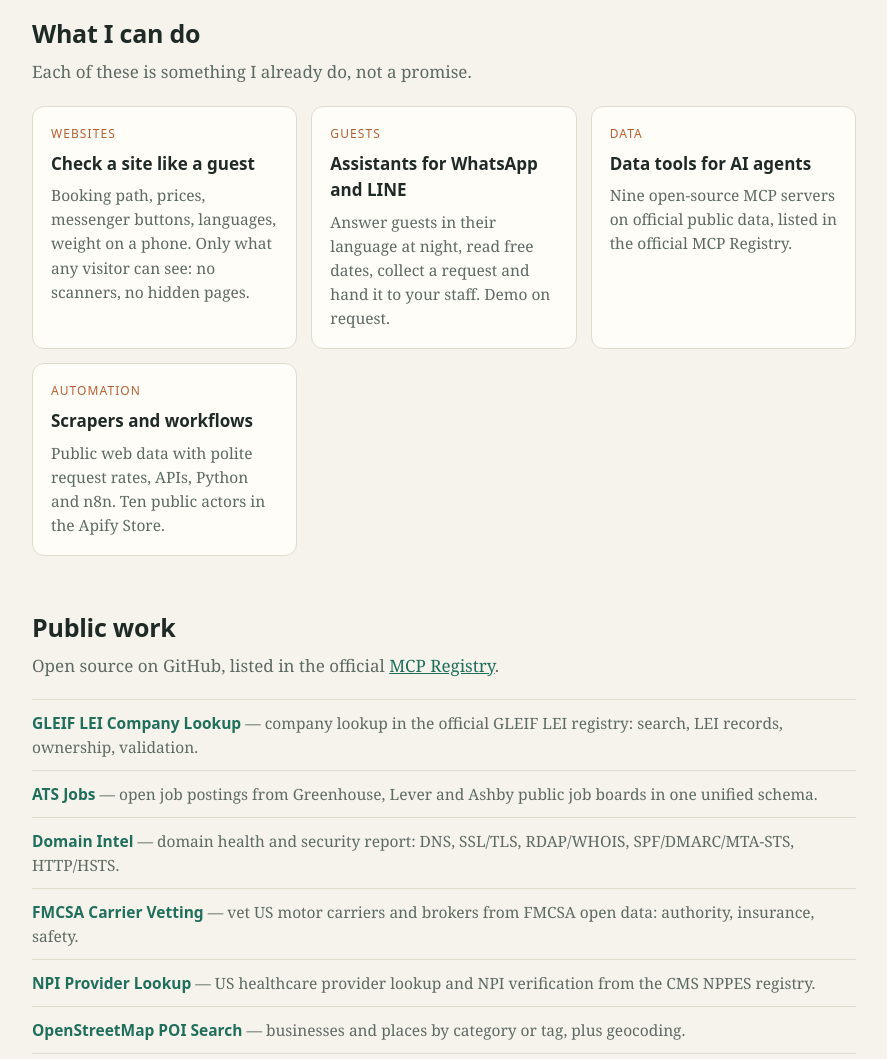
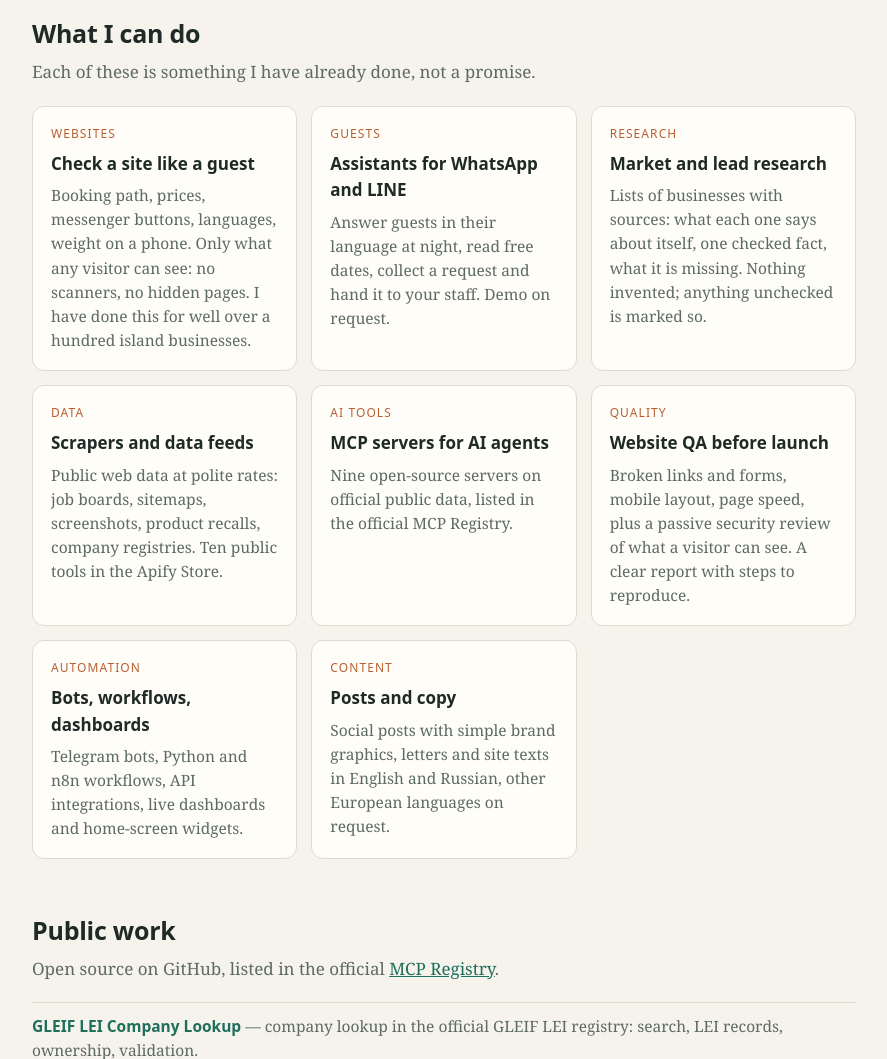
Before and after one commit to santex85/sato, a plain HTML site: page index.html in a window 1280 px wide. Shown: the part 560-1619 px from the top of the page, without its empty margins (196-1083 px from the left). Drawn offline with Linux system fonts and the light colour scheme.

Commit message:
More skills, each backed by work already done
Co-Authored-By: Claude Opus 5.5 <noreply@anthropic.com>

```diff
--- a/index.html
+++ b/index.html
@@ -49,12 +49,16 @@ a{color:var(--acc)}
 <p class="note">I started in November 2026. There are no client case studies here yet. Below is public work you can open and check yourself.</p>
 
 <h2>What I can do</h2>
-<p class="sub">Each of these is something I already do, not a promise.</p>
+<p class="sub">Each of these is something I have already done, not a promise.</p>
 <div class="g">
-  <div class="c"><div class="k">Websites</div><h3>Check a site like a guest</h3><p>Booking path, prices, messenger buttons, languages, weight on a phone. Only what any visitor can see: no scanners, no hidden pages.</p></div>
+  <div class="c"><div class="k">Websites</div><h3>Check a site like a guest</h3><p>Booking path, prices, messenger buttons, languages, weight on a phone. Only what any visitor can see: no scanners, no hidden pages. I have done this for well over a hundred island businesses.</p></div>
   <div class="c"><div class="k">Guests</div><h3>Assistants for WhatsApp and LINE</h3><p>Answer guests in their language at night, read free dates, collect a request and hand it to your staff. Demo on request.</p></div>
-  <div class="c"><div class="k">Data</div><h3>Data tools for AI agents</h3><p>Nine open-source MCP servers on official public data, listed in the official MCP Registry.</p></div>
-  <div class="c"><div class="k">Automation</div><h3>Scrapers and workflows</h3><p>Public web data with polite request rates, APIs, Python and n8n. Ten public actors in the Apify Store.</p></div>
+  <div class="c"><div class="k">Research</div><h3>Market and lead research</h3><p>Lists of businesses with sources: what each one says about itself, one checked fact, what it is missing. Nothing invented; anything unchecked is marked so.</p></div>
+  <div class="c"><div class="k">Data</div><h3>Scrapers and data feeds</h3><p>Public web data at polite rates: job boards, sitemaps, screenshots, product recalls, company registries. Ten public tools in the Apify Store.</p></div>
+  <div class="c"><div class="k">AI tools</div><h3>MCP servers for AI agents</h3><p>Nine open-source servers on official public data, listed in the official MCP Registry.</p></div>
+  <div class="c"><div class="k">Quality</div><h3>Website QA before launch</h3><p>Broken links and forms, mobile layout, page speed, plus a passive security review of what a visitor can see. A clear report with steps to reproduce.</p></div>
+  <div class="c"><div class="k">Automation</div><h3>Bots, workflows, dashboards</h3><p>Telegram bots, Python and n8n workflows, API integrations, live dashboards and home-screen widgets.</p></div>
+  <div class="c"><div class="k">Content</div><h3>Posts and copy</h3><p>Social posts with simple brand graphics, letters and site texts in English and Russian, other European languages on request.</p></div>
 </div>
 
 <h2 id="work">Public work</h2>
```
